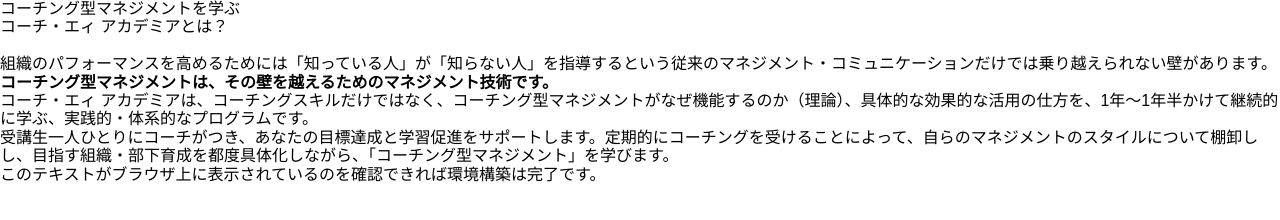
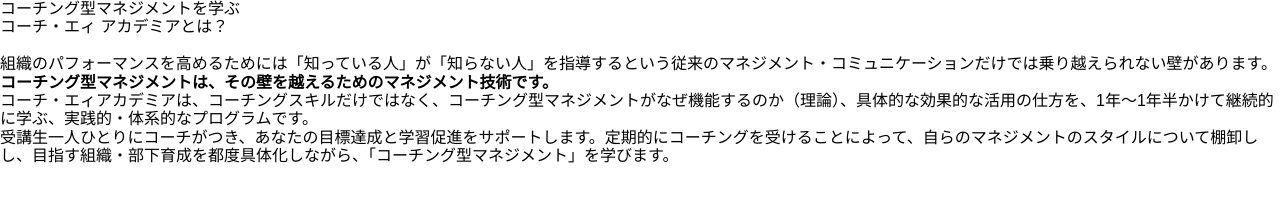
Before and after one commit to kai-kkk/Hifumi-website, a website: page public/course.html in a window 1280 px wide. Drawn offline with Linux system fonts and the light colour scheme.

Commit message:
変更点に関して修正を行いました

```diff
--- a/public/course.html
+++ b/public/course.html
@@ -21,7 +21,8 @@
     <meta property="og:image" content="" /> <!-- TODO: SNS 共有されたときにタイムラインに表示される画像。『ogp 画像』等で検索し推奨フォーマットを確認してください -->
     <meta property="og:site_name" content="" /> <!-- TODO: サイト名 -->
     <meta property="og:locale" content="ja_JP" />
-    <meta name="twitter:card" content="summary" /> <!-- TODO: twitter 共有されたときの表示形式。summary_large_image か summary を指定してください -->
+    <meta name="twitter:card" content="summary" />
+    <!-- TODO: twitter 共有されたときの表示形式。summary_large_image か summary を指定してください -->
 
     <!-- TODO: 必要に応じて favicon を指定 -->
 </head>
@@ -34,20 +35,28 @@
         <div class="container-fluid">
             <div class="row">
                 <div class="col-lg-12">
-              <h2><span class="small">コーチング型マネジメントを学ぶ</span><br>
-                コーチ・エィ アカデミアとは？</h2>
+                    <h2>
+                        <span class="small">コーチング型マネジメントを学ぶ</span><br>
+                        コーチ・エィ アカデミアとは？
+                    </h2>
                 </div>
             </div>
             <div class="row topCMBox wow animated fadeIn">
                 <div class="col-md-6">
-              <figure> <img src="assets/img/pht_topcm01.jpg" alt=""> </figure>
+                    <figure><img src="assets/img/pht_topcm01.jpg" alt=""></figure>
                 </div>
                 <div class="col-md-6 topCMTxt">
                     <p>組織のパフォーマンスを高めるためには「知っている人」が「知らない人」を指導するという従来のマネジメント・コミュニケーションだけでは乗り越えられない壁があります。</p>
                     <p><strong class="">コーチング型マネジメントは、その壁を越えるためのマネジメント技術です。</strong></p>
-              <p>コーチ・エィ アカデミアは、コーチングスキルだけではなく、コーチング型マネジメントがなぜ機能するのか（理論）、具体的な効果的な活用の仕方を、1年〜1年半かけて継続的に学ぶ、実践的・体系的なプログラムです。</p>
-              <p>受講生一人ひとりにコーチがつき、あなたの目標達成と学習促進をサポートします。定期的にコーチングを受けることによって、自らのマネジメントのスタイルについて棚卸しし、目指す組織・部下育成を都度具体化しながら、「コーチング型マネジメント」を学びます。</p>
-    <p>このテキストがブラウザ上に表示されているのを確認できれば環境構築は完了です。</p>
+                    <p>
+                        コーチ・エィアカデミアは、コーチングスキルだけではなく、コーチング型マネジメントがなぜ機能するのか（理論）、具体的な効果的な活用の仕方を、1年〜1年半かけて継続的に学ぶ、実践的・体系的なプログラムです。</p>
+                    <p>
+                        受講生一人ひとりにコーチがつき、あなたの目標達成と学習促進をサポートします。定期的にコーチングを受けることによって、自らのマネジメントのスタイルについて棚卸しし、目指す組織・部下育成を都度具体化しながら、「コーチング型マネジメント」を学びます。
+                    </p>
+                </div>
+            </div>
+        </div>
+    </section>
 </main>
 <!-- TODO: 必要に応じて JavaScript ファイルを追加 -->
 <!-- <script src="js/app.js"></script> -->
```
Also changed, not shown: public/counseling.html (+7 -2 lines), public/index.html (+22 -17 lines). Lines whose indentation alone changed are shown as unchanged.
